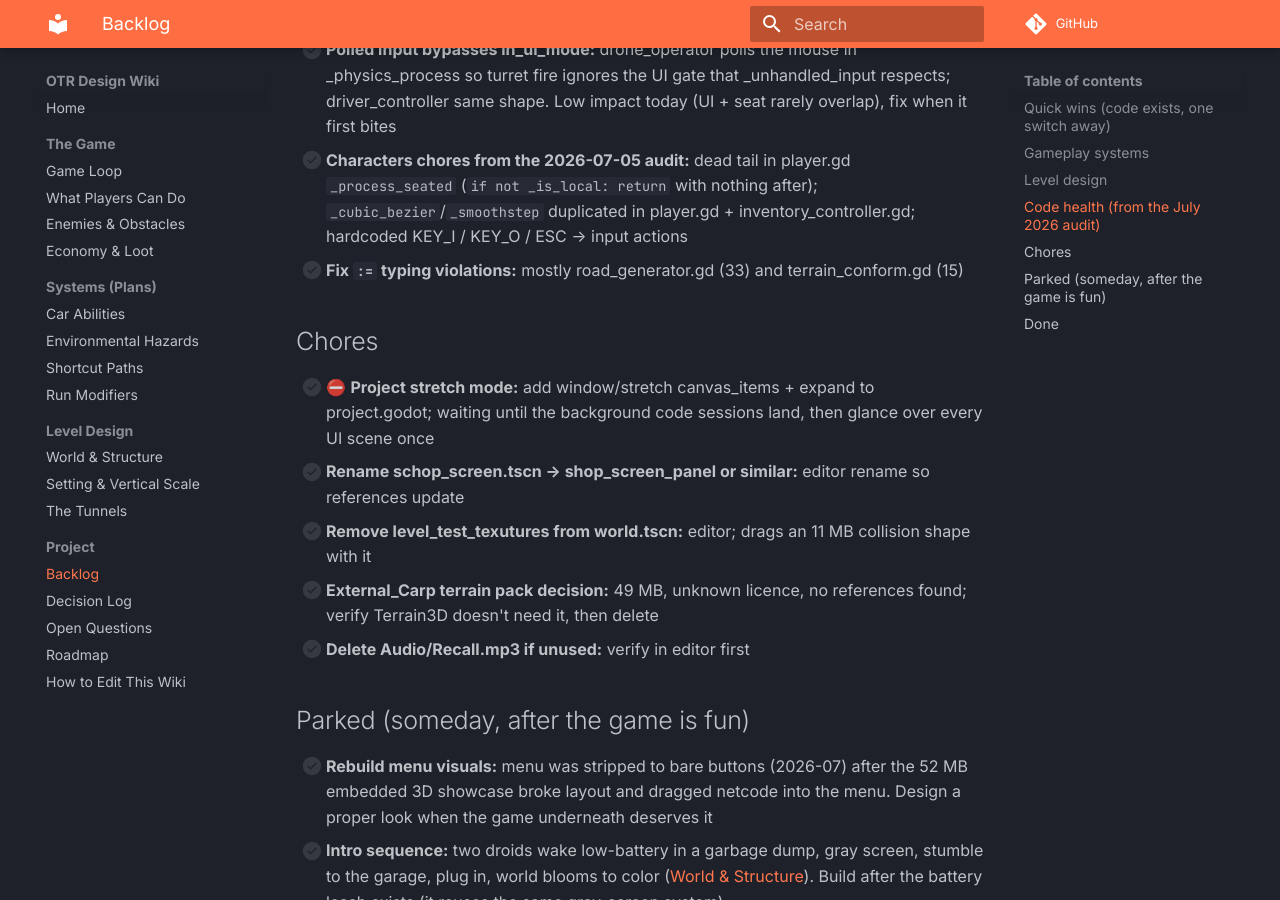
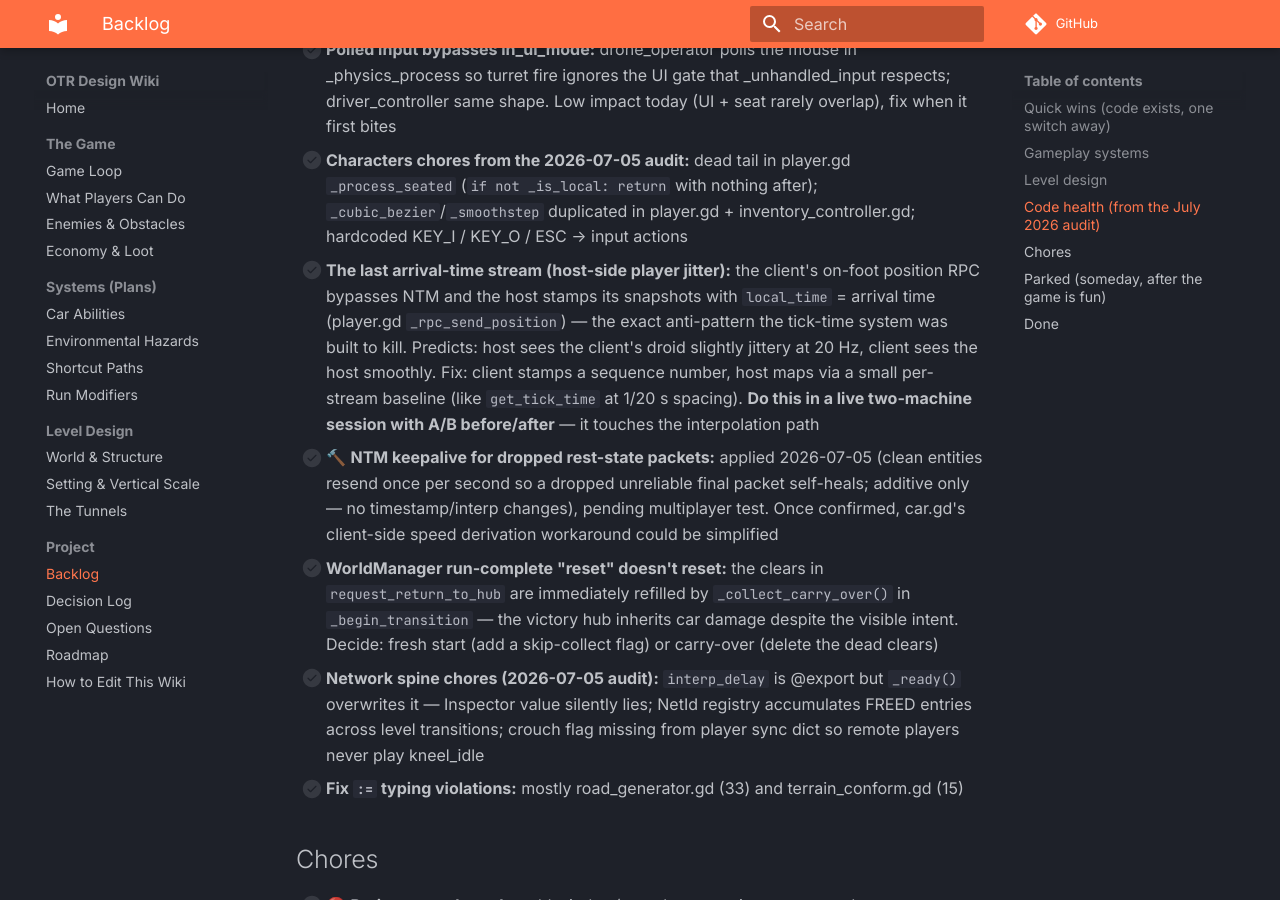
Before and after one commit to cap7n/otr-docs, an MkDocs documentation site: the page built from docs/project/backlog.md, in a window 1280 px wide and 900 px high, scrolled down 2725 px. Built offline with MkDocs 1.6.1 and Material for MkDocs 9.7.7, drawn with Linux system fonts in a browser that asks for light colours; comment, search, counter and statistics services are not loaded.

Commit message:
Network spine audit 2026-07-05: arrival-time stream, keepalive applied, WorldManager reset wart
Co-Authored-By: Claude Opus 4.8 <noreply@anthropic.com>

```diff
--- a/docs/project/backlog.md
+++ b/docs/project/backlog.md
@@ -49,6 +49,10 @@ Conventions: `🔨` = in progress · `⛔` = blocked by a decision or another it
 - [ ] **Rate-limit inventory drag RPC:** `_rpc_drag_move` fires every render frame while dragging (inventory_controller.gd:242) — 144+ RPCs/s on fast monitors. player.gd already shows the fix three lines from its own position sync: gate on physics frames to ~20 Hz
 - [ ] **Polled input bypasses in_ui_mode:** drone_operator polls the mouse in _physics_process so turret fire ignores the UI gate that _unhandled_input respects; driver_controller same shape. Low impact today (UI + seat rarely overlap), fix when it first bites
 - [ ] **Characters chores from the 2026-07-05 audit:** dead tail in player.gd `_process_seated` (`if not _is_local: return` with nothing after); `_cubic_bezier`/`_smoothstep` duplicated in player.gd + inventory_controller.gd; hardcoded KEY_I / KEY_O / ESC → input actions
+- [ ] **The last arrival-time stream (host-side player jitter):** the client's on-foot position RPC bypasses NTM and the host stamps its snapshots with `local_time` = arrival time (player.gd `_rpc_send_position`) — the exact anti-pattern the tick-time system was built to kill. Predicts: host sees the client's droid slightly jittery at 20 Hz, client sees the host smoothly. Fix: client stamps a sequence number, host maps via a small per-stream baseline (like `get_tick_time` at 1/20 s spacing). **Do this in a live two-machine session with A/B before/after** — it touches the interpolation path
+- [ ] 🔨 **NTM keepalive for dropped rest-state packets:** applied 2026-07-05 (clean entities resend once per second so a dropped unreliable final packet self-heals; additive only — no timestamp/interp changes), pending multiplayer test. Once confirmed, car.gd's client-side speed derivation workaround could be simplified
+- [ ] **WorldManager run-complete "reset" doesn't reset:** the clears in `request_return_to_hub` are immediately refilled by `_collect_carry_over()` in `_begin_transition` — the victory hub inherits car damage despite the visible intent. Decide: fresh start (add a skip-collect flag) or carry-over (delete the dead clears)
+- [ ] **Network spine chores (2026-07-05 audit):** `interp_delay` is @export but `_ready()` overwrites it — Inspector value silently lies; NetId registry accumulates FREED entries across level transitions; crouch flag missing from player sync dict so remote players never play kneel_idle
 - [ ] **Fix `:=` typing violations:** mostly road_generator.gd (33) and terrain_conform.gd (15)
 
 ## Chores
```
